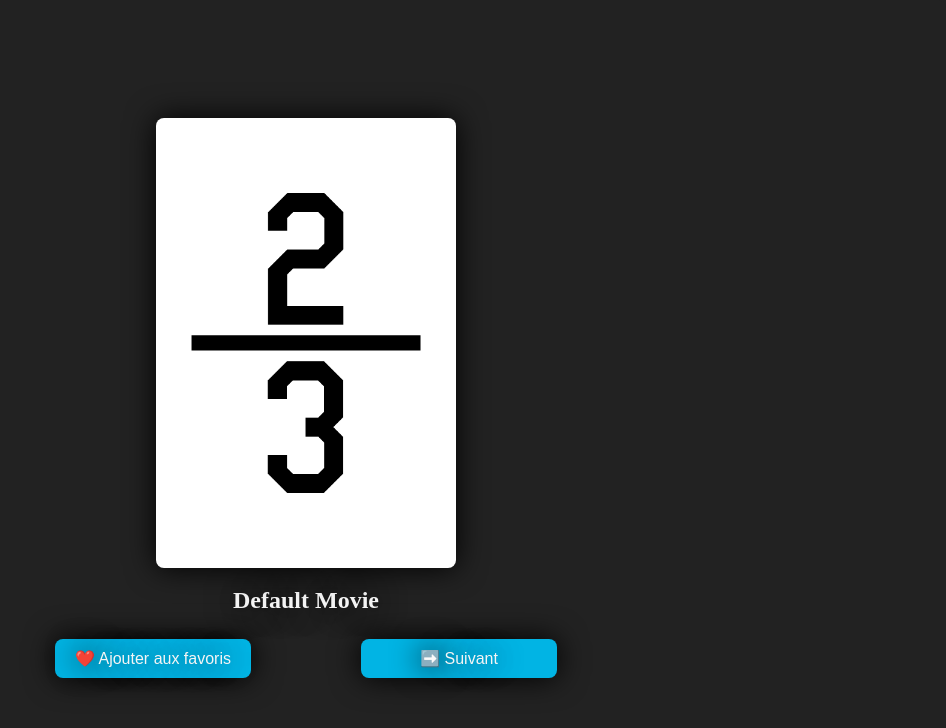
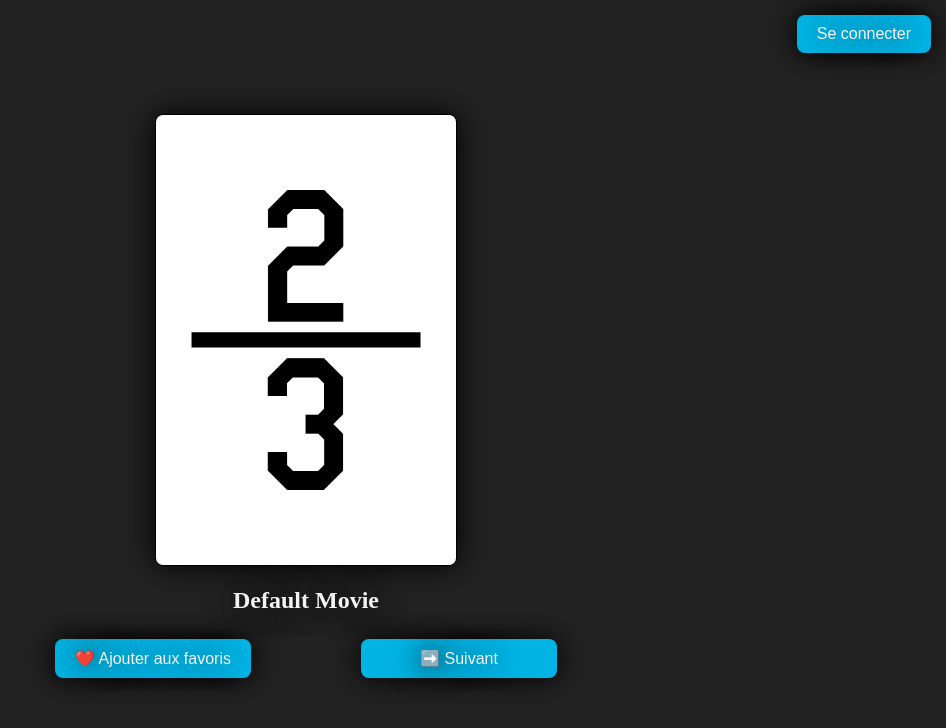
Before and after one commit to Lyppo/Movie-Finder, a plain HTML site: page index.html in a window 1280 px wide. Shown: the whole page, without its empty margins (334-1280 px from the left). Drawn offline with Linux system fonts and the light colour scheme.

Commit message:
debut de la connection

```diff
--- a/index.html
+++ b/index.html
@@ -1,5 +1,5 @@
 <!DOCTYPE html>
-<html lang="en">
+<html lang="fr">
 <head>
     <meta charset="UTF-8">
     <meta name="viewport" content="width=device-width, initial-scale=1.0">
@@ -8,10 +8,10 @@
     <link rel="stylesheet" href="styles/style.css">
 </head>
 <body>
+    <img src="Images/Default.png" alt="Default Image">
+    <button id="btnLogin">Se connecter</button>
     <div id="app">
-        <div id="container-img">
-            <img src="Images/Default.png" alt="Default Image">
-        </div>
+        <div id="container-img"></div>
         <h2>Default Movie</h2>
         <div id="buttons">
             <button id="like">❤️ Ajouter aux favoris</button>
--- a/scripts/main.js
+++ b/scripts/main.js
@@ -1 +1,9 @@
-// This file is intentionally left blank.
+function ouvrirPopupCentre(TON_REQUEST_TOKEN, width, height) {
+    let left = (screen.width - width) / 2;
+    let top = (screen.height - height) / 2;
+    window.open("https://www.themoviedb.org/auth/access?request_token=" + TON_REQUEST_TOKEN, "popupLogin", `width=${width},height=${height},top=${top},left=${left}`);
+}
+
+document.getElementById("btnLogin").addEventListener("click", function() {
+    ouvrirPopupCentre("", 500, 600);
+});
--- a/styles/style.css
+++ b/styles/style.css
@@ -1,45 +1,65 @@
-html, body {
-    min-height: 100vh;
-    margin: 0;
+* {
+    /* outline: 2px solid red; */
+    transition: ease-in-out 0.3s;
+    transition-delay: 0s;
+    text-shadow: black 0 0 30px;
+    border-radius: 8px;
+    text-align: center;
+    color: whitesmoke;
+}
+
+html {
     background-color: #222;
 }
 
 body {
+    min-height: 100vh;
+    margin: 0;
     display: flex;
     justify-content: center;
     align-items: center;
 }
 
-#app {
-    position: relative;
-    text-align: center;
-}
-
 img {
+    z-index: 1;
     position: absolute;
     height: 450px;
     width: auto;
-    top: 40%;
+    top: 50%;
     left: 50%;
-    transform: translate(-50%, -50%);
+    transform: translate(-50%, calc(-50% - 60px));
+    box-shadow: black 0 0 30px;
+    border: black 1px solid;
 }
 
 img:hover {
     box-shadow: black 0 0 10px;
     height: 500px;
+    border-color: gray;
 }
 
-img:hover ~ #app {
+img:hover ~ * {
     filter: blur(5px);
+}
+
+button {
+    background-color: rgb(1, 180, 228);
+    cursor: pointer;
+    font-size: 16px;
+    border: none;
+    padding: 10px 20px;
+    margin: 5px;
+    box-shadow: black 0 0 30px;
+}
+
+button:hover {
+    background-color: #555; /* Couleur au survol */
+    text-shadow: whitesmoke 0 0 30px;
+    box-shadow: black 0 0 10px;
 }
 
 #container-img {
     height: 450px;
-}
-
-h2 {
-    color: whitesmoke;
-    text-align: center;
 }
 
 #buttons {
@@ -49,29 +69,9 @@ h2 {
     justify-content: center;
 }
 
-button {
-    background-color: rgb(1, 180, 228);
-    color: whitesmoke;
-    cursor: pointer;
-    font-size: 16px;
-    border: none;
-    padding: 10px 20px;
-    margin: 5px;
+#btnLogin {
+    z-index: 1;
+    position: absolute;
+    top: 10px;
+    right: 10px;
 }
-
-img, button {
-    box-shadow: black 0 0 30px;
-}
-
-button:hover {
-    background-color: #555; /* Couleur au survol */
-    text-shadow: whitesmoke 0 0 30px;
-    box-shadow: black 0 0 10px;
-}
-
-* {
-    /* outline: 2px solid red; */
-    text-shadow: black 0 0 30px;
-    transition: ease-in-out 0.3s;
-    border-radius: 8px;
-}
```
